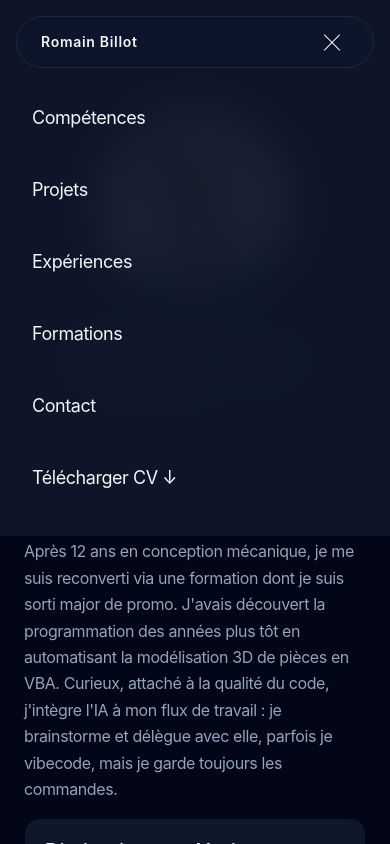
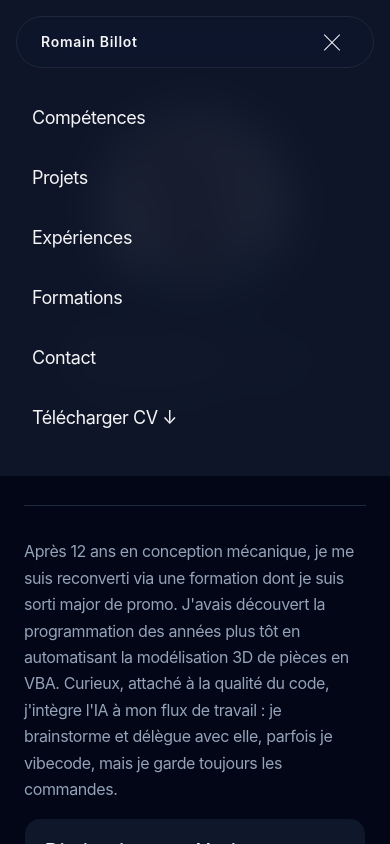
Before and after one commit to romain-billot/portfolio-v2, a React (Vite) app: page / in a window 390 px wide. Both pictures are taken after a click on the button 332 px from the left and 42 px from the top of the page. Shown: the top 844 px of the page. Built offline with nearby package versions, Linux system fonts and the light colour scheme; the HTML template or start-up script is replaced by a standard one.

Commit message:
fix: integrate useScrollLock hook in MobileMenu for improved scroll behavior

```diff
--- a/src/sections/nav/MobileMenu.tsx
+++ b/src/sections/nav/MobileMenu.tsx
@@ -1,3 +1,4 @@
+import {useScrollLock} from "@/hooks/useScrollLock";
 import {CV_PDF, NAV_LINKS} from "./links";
 
 type Props = { open: boolean; onClose: () => void };
@@ -5,9 +6,11 @@ type Props = { open: boolean; onClose: () => void };
 const LINK_CLASS = "flex items-center py-3 text-lg tracking-tight text-text";
 
 export function MobileMenu({open, onClose}: Props) {
+	useScrollLock(open);
+
 	return (
 		<div
-			className={`fixed inset-x-0 top-0 z-99 flex-col gap-5 bg-bg-2/95 px-8 pt-23 pb-8 backdrop-blur-xl ${open ? "flex" : "hidden"}`}
+			className={`fixed inset-x-0 top-0 z-99 flex-col gap-2 bg-bg-2/95 px-8 pt-23 pb-8 backdrop-blur-xl ${open ? "flex" : "hidden"}`}
 		>
 			{NAV_LINKS.map((l) => (
 				<a key={l.href} href={l.href} onClick={onClose} className={LINK_CLASS}>
```
